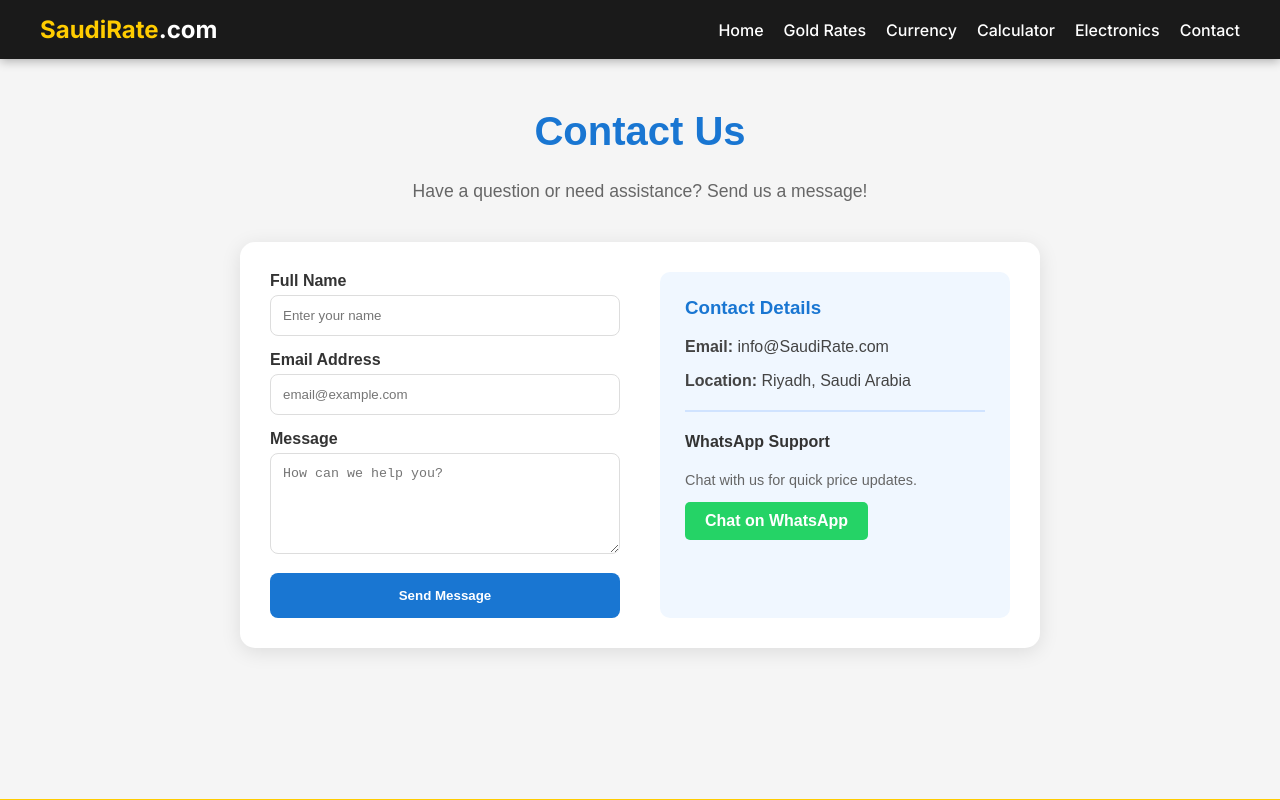
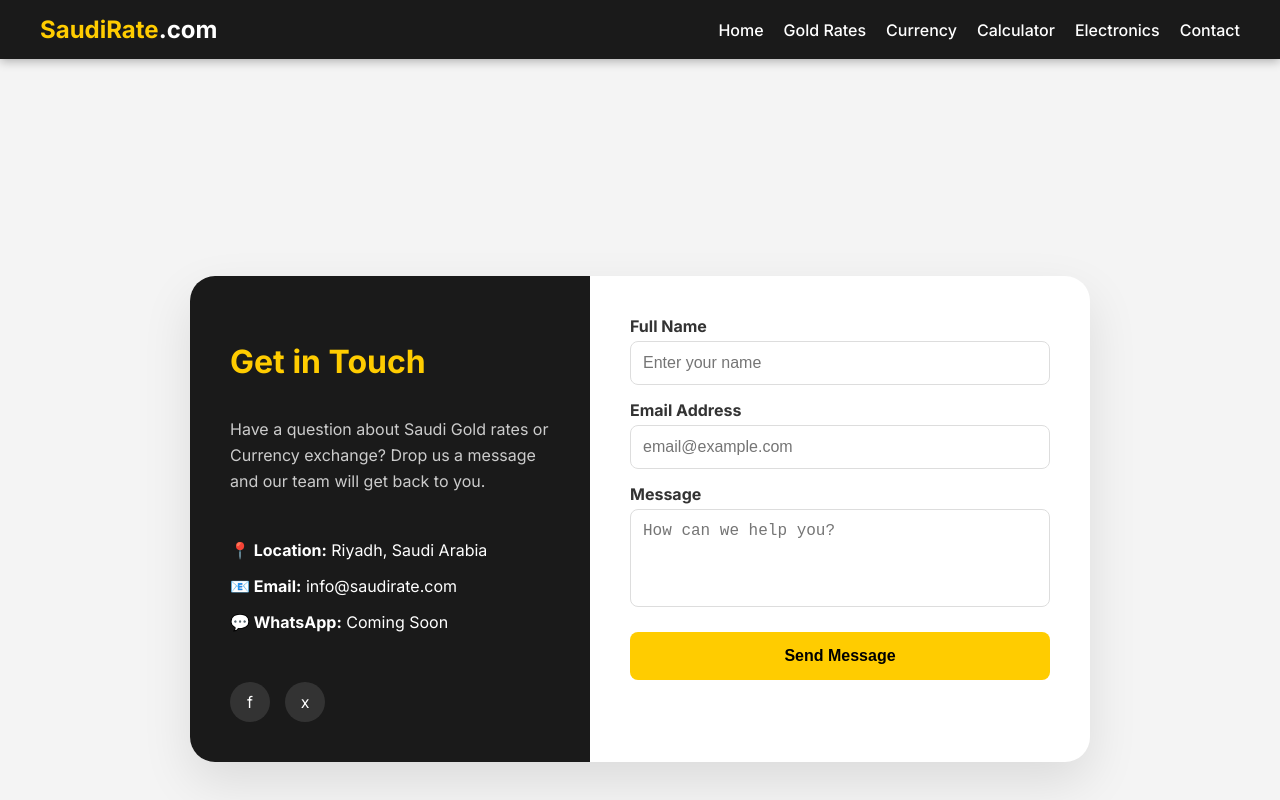
Before and after one commit to DiGiSaudia/saudirate, a Next.js app: page /contact in a window 1280 px wide. Shown: the top 800 px of the page. Built offline with nearby package versions, Linux system fonts and the light colour scheme.

Commit message:
Upgraded Contact Us page with modern split-layout

```diff
--- a/app/contact/page.tsx
+++ b/app/contact/page.tsx
@@ -1,63 +1,92 @@
+'use client';
 import React from 'react';
 
-export default function ContactPage() {
+const ContactPage = () => {
   return (
-    <div style={{ maxWidth: '800px', margin: '50px auto', padding: '0 20px', fontFamily: 'Arial, sans-serif' }}>
-      <div style={{ textAlign: 'center', marginBottom: '40px' }}>
-        <h1 style={{ color: '#1976d2', fontSize: '2.5rem' }}>Contact Us</h1>
-        <p style={{ color: '#666', fontSize: '1.1rem' }}>Have a question or need assistance? Send us a message!</p>
-      </div>
-
+    <div style={{
+      padding: '60px 20px',
+      backgroundColor: '#f4f4f4',
+      minHeight: '100vh',
+      display: 'flex',
+      alignItems: 'center',
+      justifyContent: 'center'
+    }}>
       <div style={{
-        display: 'grid',
-        gridTemplateColumns: 'repeat(auto-fit, minmax(300px, 1fr))',
-        gap: '40px',
-        backgroundColor: '#fff',
-        padding: '30px',
-        borderRadius: '15px',
-        boxShadow: '0 4px 20px rgba(0,0,0,0.1)'
+        maxWidth: '900px',
+        width: '100%',
+        backgroundColor: 'white',
+        borderRadius: '25px',
+        overflow: 'hidden',
+        boxShadow: '0 20px 50px rgba(0,0,0,0.1)',
+        display: 'flex',
+        flexWrap: 'wrap'
       }}>
 
-        {/* Contact Form */}
-        <form style={{ display: 'flex', flexDirection: 'column', gap: '15px' }}>
-          <div>
-            <label style={labelStyle}>Full Name</label>
-            <input type="text" placeholder="Enter your name" style={inputStyle} />
+        {/* Left Side: Info */}
+        <div style={{
+          flex: '1 1 300px',
+          backgroundColor: '#1a1a1a',
+          color: 'white',
+          padding: '40px',
+          display: 'flex',
+          flexDirection: 'column',
+          justifyContent: 'center'
+        }}>
+          <h2 style={{ color: '#ffcc00', fontSize: '2rem', marginBottom: '20px' }}>Get in Touch</h2>
+          <p style={{ lineHeight: '1.6', color: '#ccc', marginBottom: '30px' }}>
+            Have a question about Saudi Gold rates or Currency exchange? Drop us a message and our team will get back to you.
+          </p>
+
+          <div style={{ marginBottom: '20px' }}>
+            <p style={{ marginBottom: '10px' }}><strong>📍 Location:</strong> Riyadh, Saudi Arabia</p>
+            <p style={{ marginBottom: '10px' }}><strong>📧 Email:</strong> info@saudirate.com</p>
+            <p style={{ marginBottom: '10px' }}><strong>💬 WhatsApp:</strong> Coming Soon</p>
           </div>
-          <div>
-            <label style={labelStyle}>Email Address</label>
-            <input type="email" placeholder="email@example.com" style={inputStyle} />
+
+          <div style={{ marginTop: '20px', display: 'flex', gap: '15px' }}>
+            {/* Social Icons Placeholder */}
+            <div style={{ width: '40px', height: '40px', borderRadius: '50%', backgroundColor: '#333', display: 'flex', alignItems: 'center', justifyContent: 'center' }}>f</div>
+            <div style={{ width: '40px', height: '40px', borderRadius: '50%', backgroundColor: '#333', display: 'flex', alignItems: 'center', justifyContent: 'center' }}>x</div>
           </div>
-          <div>
-            <label style={labelStyle}>Message</label>
-            <textarea rows={5} placeholder="How can we help you?" style={inputStyle}></textarea>
-          </div>
-          <button type="button" style={buttonStyle}>Send Message</button>
-        </form>
+        </div>
 
-        {/* Contact Details */}
-        <div style={{ backgroundColor: '#f0f7ff', padding: '25px', borderRadius: '10px' }}>
-          <h3 style={{ color: '#1976d2', marginTop: 0 }}>Contact Details</h3>
-          <p style={{ color: '#444' }}><strong>Email:</strong> info@SaudiRate.com</p>
-          <p style={{ color: '#444' }}><strong>Location:</strong> Riyadh, Saudi Arabia</p>
-          <hr style={{ border: '0.5px solid #d0e3ff', margin: '20px 0' }} />
-          <h4>WhatsApp Support</h4>
-          <p style={{ fontSize: '0.9rem', color: '#666' }}>Chat with us for quick price updates.</p>
-          <a href="https://wa.me/966XXXXXXXXX" target="_blank" style={{
-            display: 'inline-block',
-            padding: '10px 20px',
-            backgroundColor: '#25D366',
-            color: 'white',
-            textDecoration: 'none',
-            borderRadius: '5px',
-            fontWeight: 'bold'
-          }}>Chat on WhatsApp</a>
+        {/* Right Side: Form */}
+        <div style={{ flex: '1 1 400px', padding: '40px' }}>
+          <form style={{ display: 'flex', flexDirection: 'column', gap: '15px' }}>
+            <div style={{ display: 'flex', flexDirection: 'column' }}>
+              <label style={{ marginBottom: '5px', fontWeight: 'bold', color: '#333' }}>Full Name</label>
+              <input type="text" placeholder="Enter your name" style={{ padding: '12px', borderRadius: '8px', border: '1px solid #ddd', fontSize: '1rem' }} />
+            </div>
+
+            <div style={{ display: 'flex', flexDirection: 'column' }}>
+              <label style={{ marginBottom: '5px', fontWeight: 'bold', color: '#333' }}>Email Address</label>
+              <input type="email" placeholder="email@example.com" style={{ padding: '12px', borderRadius: '8px', border: '1px solid #ddd', fontSize: '1rem' }} />
+            </div>
+
+            <div style={{ display: 'flex', flexDirection: 'column' }}>
+              <label style={{ marginBottom: '5px', fontWeight: 'bold', color: '#333' }}>Message</label>
+              <textarea placeholder="How can we help you?" rows={4} style={{ padding: '12px', borderRadius: '8px', border: '1px solid #ddd', fontSize: '1rem', resize: 'none' }}></textarea>
+            </div>
+
+            <button type="button" style={{
+              marginTop: '10px',
+              backgroundColor: '#ffcc00',
+              color: '#000',
+              padding: '15px',
+              borderRadius: '8px',
+              border: 'none',
+              fontWeight: 'bold',
+              fontSize: '1rem',
+              cursor: 'pointer',
+              transition: '0.3s'
+            }}>
+              Send Message
+            </button>
+          </form>
         </div>
       </div>
     </div>
   );
-}
+};
 
-const labelStyle = { display: 'block', marginBottom: '5px', fontWeight: 'bold' };
-const inputStyle = { width: '100%', padding: '12px', borderRadius: '8px', border: '1px solid #ddd', boxSizing: 'border-box' as const };
-const buttonStyle = { padding: '15px', backgroundColor: '#1976d2', color: 'white', border: 'none', borderRadius: '8px', fontWeight: 'bold', cursor: 'pointer' };
+export default ContactPage;
```
